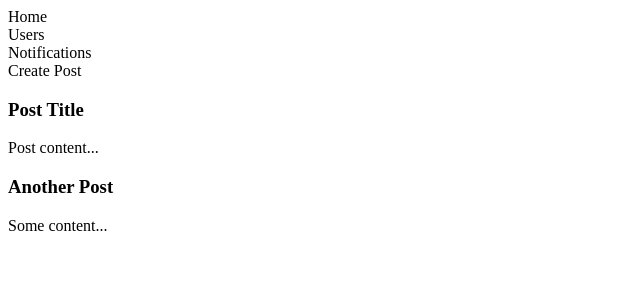
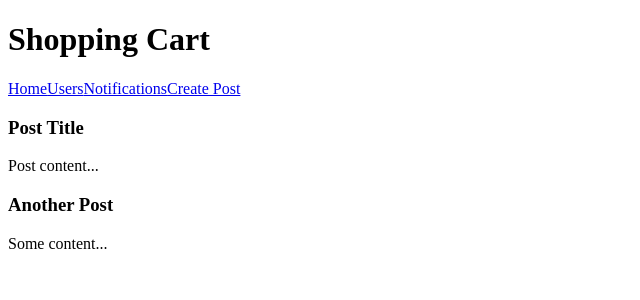
Before and after one commit to acciojob/social-media-Jpfpp12, a React app: page / in a window 1280 px wide. Shown: the top 300 px of the page, without its empty margins (0-640 px from the left). Built offline with nearby package versions, Linux system fonts and the light colour scheme.

Commit message:
{commit_message}

```diff
--- a/src/components/App.js
+++ b/src/components/App.js
@@ -1,22 +1,39 @@
+
+// App.js
 import React from 'react';
-import { BrowserRouter as Router, Routes, Route } from 'react-router-dom';
+import { BrowserRouter as Router, Routes, Route, useParams } from 'react-router-dom';
 import LandingPage from './LandingPage';
 import UsersPage from './UsersPage';
 import NotificationsPage from './NotificationsPage';
 import CreatePost from './CreatePost';
 import EditPost from './EditPost';
 
+const EditPostWrapper = () => {
+  const { postId } = useParams();
+
+  const dummyPost = {
+    id: postId,
+    title: `Post ${postId}`,
+    content: `Content for post ${postId}`,
+  };
+
+  const handleSave = (updatedPost) => {
+    alert(`Saved: ${updatedPost.title} - ${updatedPost.content}`);
+  };
+
+  return <EditPost post={dummyPost} onSave={handleSave} />;
+};
+
 const App = () => {
   return (
     <Router>
       <div>
-        {/* Do not remove the main div */}
         <Routes>
           <Route path="/" element={<LandingPage />} />
           <Route path="/users" element={<UsersPage />} />
           <Route path="/notifications" element={<NotificationsPage />} />
           <Route path="/create" element={<CreatePost />} />
-          <Route path="/edit/:postId" element={<EditPost />} />
+          <Route path="/edit/:postId" element={<EditPostWrapper />} />
         </Routes>
       </div>
     </Router>
--- a/src/components/CreatePost.js
+++ b/src/components/CreatePost.js
@@ -11,6 +11,7 @@ const CreatePost = () => {
   return (
     <div className="create-post">
       <select id="postAuthor" value={author} onChange={(e) => setAuthor(e.target.value)}>
+        <option value="">Select Author</option>
         <option value="John">John</option>
         <option value="Jane">Jane</option>
       </select>
--- a/src/components/EditPost.js
+++ b/src/components/EditPost.js
@@ -1,5 +1,4 @@
 import React, { useState } from 'react';
-
 
 const EditPost = ({ post, onSave }) => {
   const [title, setTitle] = useState(post.title);
--- a/src/components/LandingPage.js
+++ b/src/components/LandingPage.js
@@ -1,16 +1,17 @@
 import React from 'react';
+import { Link } from 'react-router-dom';
 
 const LandingPage = () => {
   return (
     <div className="landing-page">
+      <h1>Shopping Cart</h1>
       <nav className="tabs">
-        <div className="tab">Home</div>
-        <div className="tab">Users</div>
-        <div className="tab">Notifications</div>
-        <div className="tab">Create Post</div>
+        <Link className="tab" to="/">Home</Link>
+        <Link className="tab" to="/users">Users</Link>
+        <Link className="tab" to="/notifications">Notifications</Link>
+        <Link className="tab" to="/create">Create Post</Link>
       </nav>
       <div className="posts-list">
-        {/* Example of static posts */}
         <div className="post">
           <h3>Post Title</h3>
           <p>Post content...</p>
--- a/src/components/UsersPage.js
+++ b/src/components/UsersPage.js
@@ -1,7 +1,7 @@
 import React, { useState } from 'react';
 
 const UsersPage = () => {
-  const [posts, setPosts] = useState([
+  const [posts] = useState([
     { id: 1, title: 'Post 1', content: 'Content for post 1', author: 'John' },
     { id: 2, title: 'Post 2', content: 'Content for post 2', author: 'Jane' },
   ]);
@@ -10,12 +10,8 @@ const UsersPage = () => {
     <div className="users-page">
       <h2>Users</h2>
       <div className="users-list">
-        <div className="user" onClick={() => alert('Show posts for user')}>
-          John
-        </div>
-        <div className="user" onClick={() => alert('Show posts for user')}>
-          Jane
-        </div>
+        <div className="user" onClick={() => alert('Show posts for user')}>John</div>
+        <div className="user" onClick={() => alert('Show posts for user')}>Jane</div>
       </div>
       <div className="user-posts">
         {posts.map(post => (
```
Also changed, not shown: src/components/NotificationsPage.js (line endings or trailing spaces).
